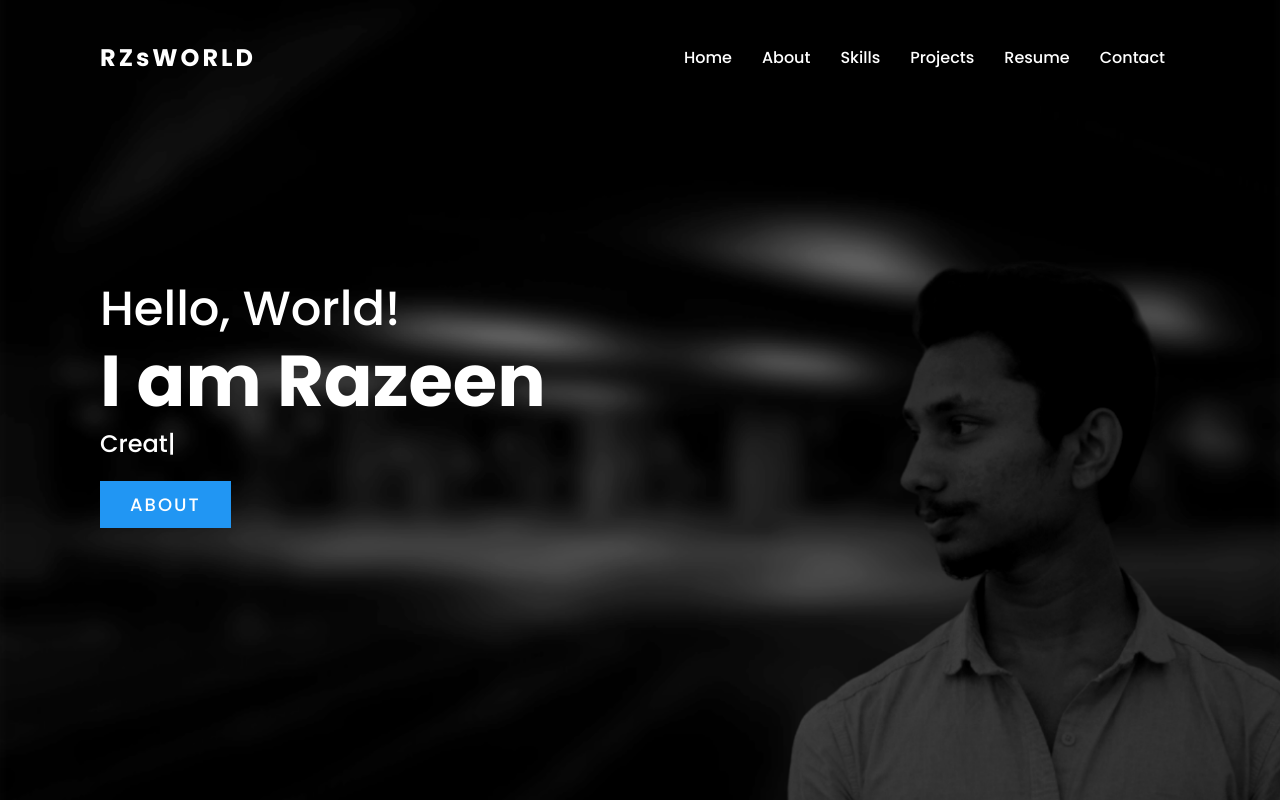
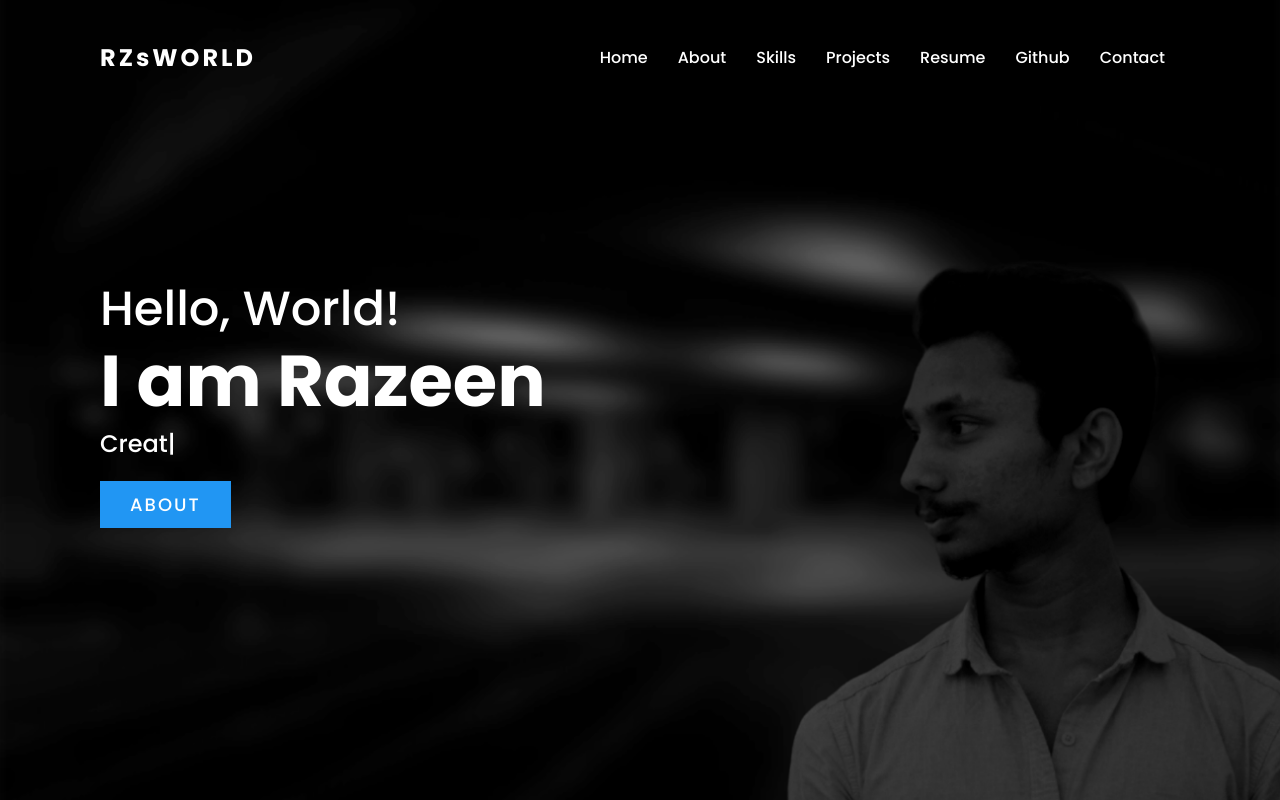
Before and after one commit to razeen11/Portfolio, a plain HTML site: page index.html in a window 1280 px wide. Shown: the top 800 px of the page. Drawn offline with nearby package versions, Linux system fonts and the light colour scheme.

Commit message:
Update index.html

```diff
--- a/index.html
+++ b/index.html
@@ -23,6 +23,7 @@
             <li><a href="#002" onclick="togglemenu();">Skills</a></li>
             <li><a href="#003" onclick="togglemenu();">Projects</a></li>
             <li><a href="https://drive.google.com/file/d/1SF4ZfxxuwyLnuz-16H9MBwrjPJu3hJW9/view?usp=sharing" target="_blank">Resume</a></li>
+            <li><a href="https://github.com/razeen11" target="_blank">Github</a></li>
             <li><a href="#004" onclick="togglemenu();">Contact</a></li>
         </ul>
     </header>
@@ -205,6 +206,8 @@
         &nbsp;&nbsp;&nbsp;
         <a href="https://www.instagram.com/razeen.i11" target="_blank"><i class="fa fa-instagram"></i></a>
         &nbsp;&nbsp;&nbsp;
+        <a href="https://www.github.com/razeen11" target="_blank"><i class="fa fa-github"></i></a>
+        &nbsp;&nbsp;&nbsp;
         <a href="https://www.facebook.com/razeen.iqbal.5" target="_blank"><i class="fa fa-facebook-official"></i></a>
         &nbsp;&nbsp;&nbsp;
         <a href="https://twitter.com/imrazeen" target="_blank"><i class="fa fa-twitter"></i></a>
```
